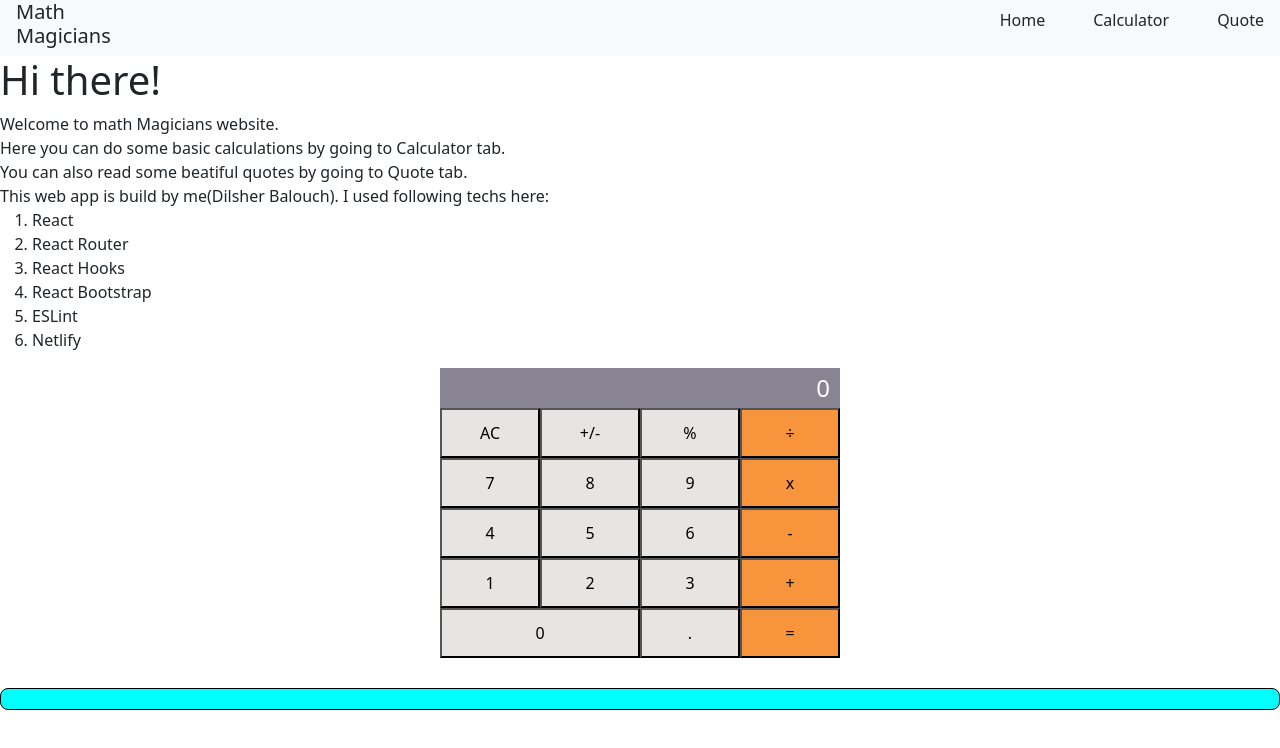
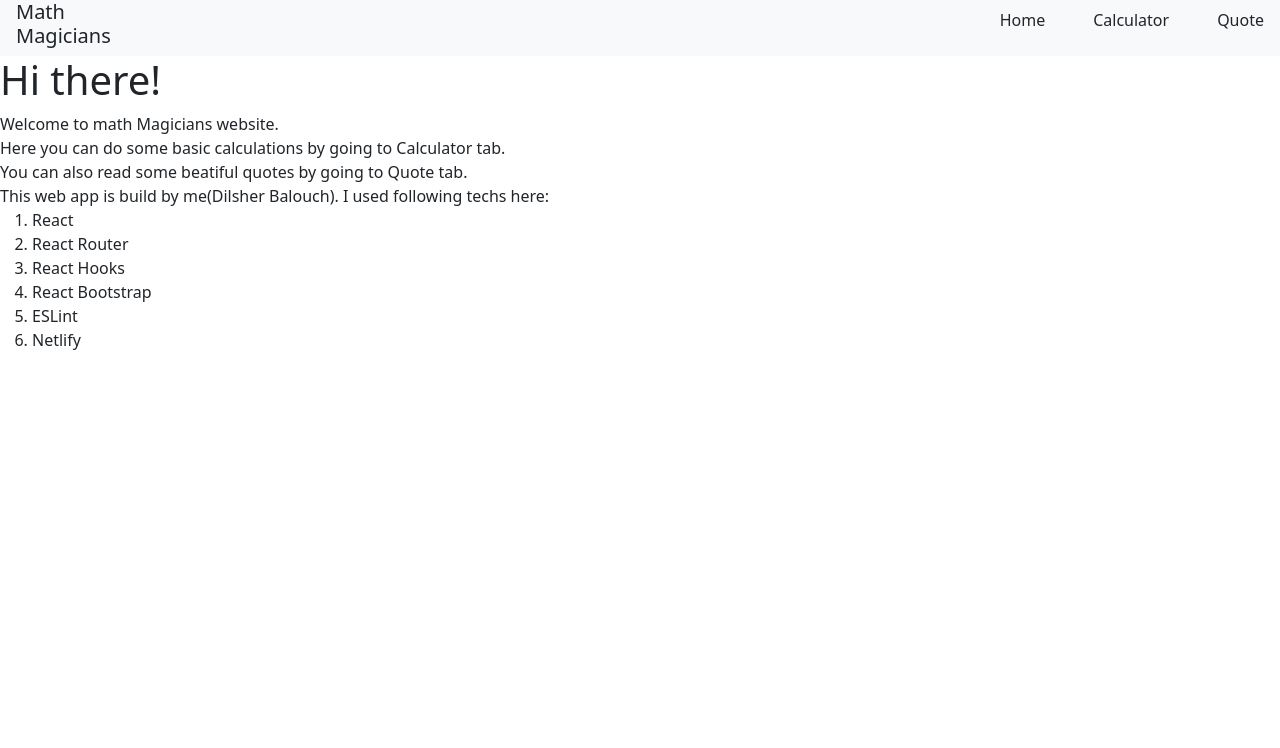
Before and after one commit to DilsherB/math-magician, a React (Create React App) app: page / in a window 1280 px wide. Shown: the top 748 px of the page. Built offline with nearby package versions, Linux system fonts and the light colour scheme; no server answers.

Commit message:
Routers applied

```diff
--- a/package.json
+++ b/package.json
@@ -10,7 +10,8 @@
     "bootstrap": "^5.3.0",
     "react": "^18.2.0",
     "react-dom": "^18.2.0",
-    "react-router-dom": "^6.11.2",
+    "react-router": "^6.12.0",
+    "react-router-dom": "^6.12.0",
     "react-scripts": "5.0.1",
     "web-vitals": "^2.1.4"
   },
--- a/src/App.js
+++ b/src/App.js
@@ -1,4 +1,4 @@
-// import { BrowserRouter, Routes, Route } from "react-router-dom";
+import { Route, Routes } from "react-router";
 import "./App.css";
 import Calculator from "./components/Calculator";
 import Home from "./components/Home";
@@ -9,9 +9,12 @@ function App() {
   return (
     <div className="App">
       <Menu />
-      <Home />
-      <Calculator />
-      <Quote />
+      <Routes>
+        <Route path="/" element={<Home />} />
+        <Route path="/Home" element={<Home />} />
+        <Route path="/Calculator" element={<Calculator />} />
+        <Route path="/Quote" element={<Quote />} />
+      </Routes>
     </div>
   );
 }
--- a/src/components/Home.js
+++ b/src/components/Home.js
@@ -4,7 +4,7 @@ const Home = () => {
   return (
     <div>
       <h1>Hi there!</h1>
-      <p className="text-left">
+      <p className="text-start d-flex justify-content-center w-50 flex-column">
         Welcome to math Magicians website.
         <br />
         Here you can do some basic calculations by going to Calculator tab.
--- a/src/components/Menu.js
+++ b/src/components/Menu.js
@@ -13,7 +13,7 @@ const Navbar = () => {
       <ul className="d-flex justify-content-end gap-5 w-100 mt-2">
         {Object.keys(menuItems).map((item) => (
           <li key={item} className="list-group-item">
-            <a href={`#${item}`} className="text-decoration-none text-dark">
+            <a href={`${item}`} className="text-decoration-none text-dark">
               {menuItems[item]}
             </a>
           </li>
--- a/src/index.js
+++ b/src/index.js
@@ -1,3 +1,4 @@
+import { BrowserRouter } from "react-router-dom";
 import React from "react";
 import ReactDOM from "react-dom/client";
 import "./index.css";
@@ -7,6 +8,8 @@ import "bootstrap/dist/css/bootstrap.css";
 const root = ReactDOM.createRoot(document.getElementById("root"));
 root.render(
   <React.StrictMode>
-    <App />
+    <BrowserRouter>
+      <App />
+    </BrowserRouter>
   </React.StrictMode>
 );
```
Also changed, not shown: 1 other file (tests, documents, lock files or other folders).
